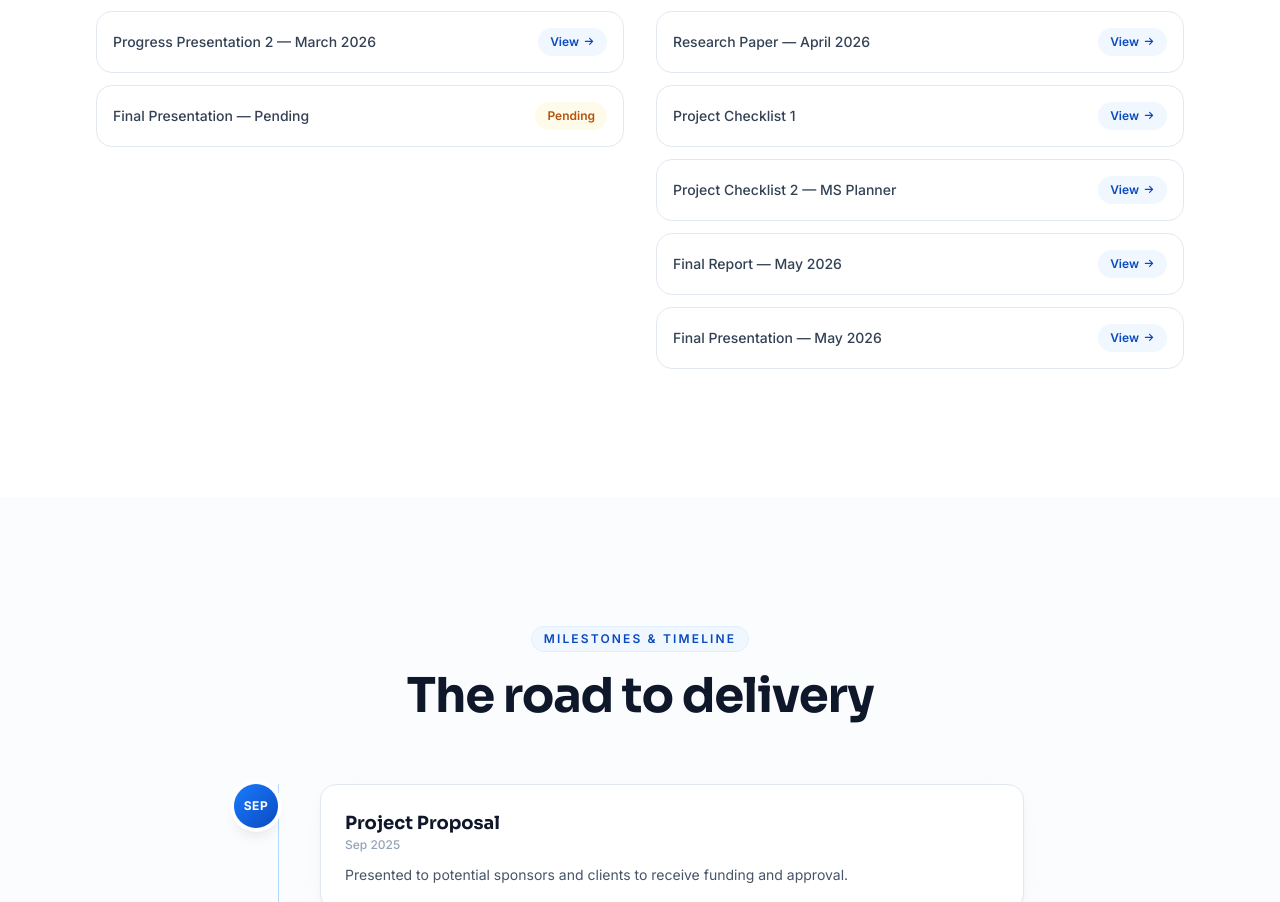
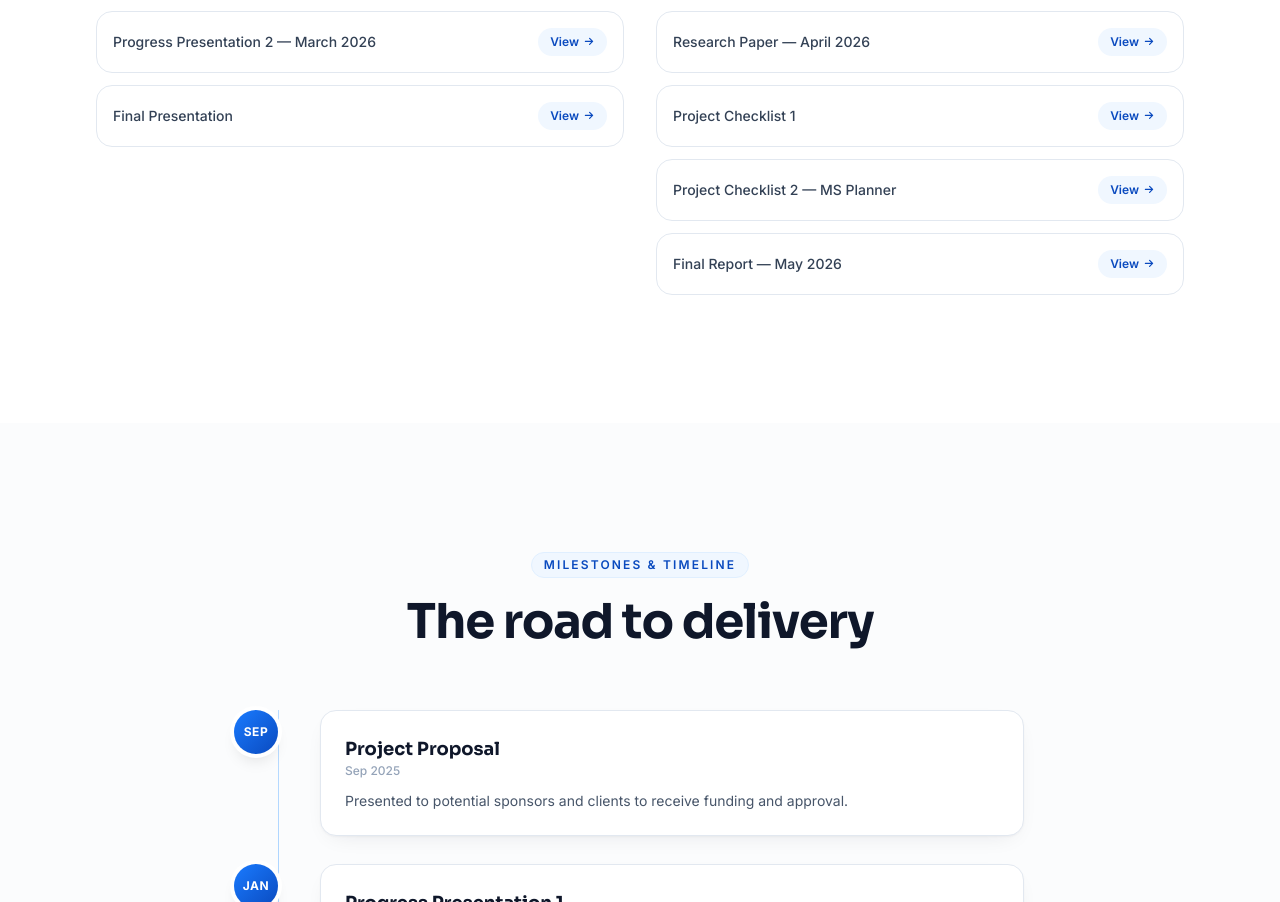
Before and after one commit to ravinduiddamalgoda/huruwa, a Next.js app: page / in a window 1280 px wide. Shown: the part 9108-10010 px from the top of the page. Built offline with nearby package versions, Linux system fonts and the light colour scheme.

Commit message:
Update final presentation link in index.tsx for accessibility

```diff
--- a/src/pages/index.tsx
+++ b/src/pages/index.tsx
@@ -204,7 +204,7 @@
   { label: "Proposal Presentation — January 2026", url: "https://canva.link/33ug44972d033wx" },
   { label: "Progress Presentation 1 — January 2026", url: "https://canva.link/j47v574zelk1f4e" },
   { label: "Progress Presentation 2 — March 2026", url: "https://canva.link/h2iuz05qr4ln3ow" },
-  { label: "Final Presentation — Pending", url: null },
+  { label: "Final Presentation ", url: "https://drive.google.com/file/d/1VKRr_bCKz69zQIMe1asJgY3yPo2jZHYB/view?usp=sharing" },
 ];
 
 const documents = [
@@ -213,8 +213,7 @@
   { label: "Research Paper — April 2026", url: "https://drive.google.com/file/d/15FKfdFjwk3nsGXlNZEYEMPqB0fILFNh2/view?usp=sharing" },
   { label: "Project Checklist 1", url: "/checklist-1/README.md" },
   { label: "Project Checklist 2 — MS Planner", url: "/checklist-2/HURUWA-MSPlanner.xlsx" },
-  { label: "Final Report — May 2026", url: "https://drive.google.com/file/d/1LvaDVrRRiv-wwU-ruB8RhfMgmjMdm2EN/view?usp=sharing" },
-  { label: "Final Presentation — May 2026", url: "https://drive.google.com/file/d/1VKRr_bCKz69zQIMe1asJgY3yPo2jZHYB/view?usp=sharing" },
+  { label: "Final Report — May 2026", url: "https://drive.google.com/file/d/1LvaDVrRRiv-wwU-ruB8RhfMgmjMdm2EN/view?usp=sharing" }
 ];
 
 export default function Home() {
```
